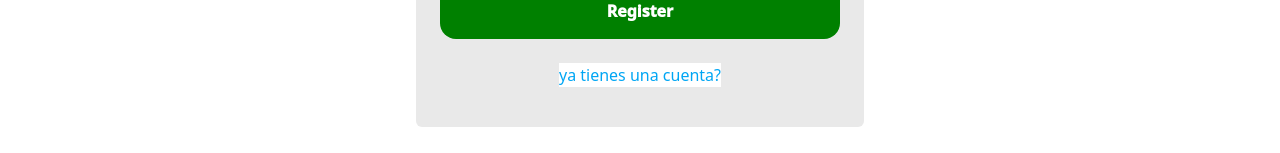
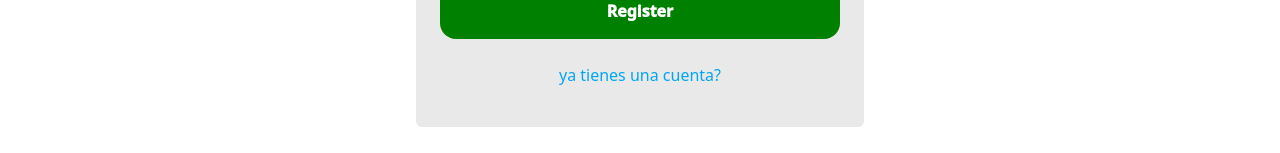
Before and after one commit to Danielve25/App-Dulzura-Vallecaucana, a React (Vite) app in the folder client/: page /register in a window 1280 px wide. Shown: the part 515-668 px from the top of the page. Built offline with nearby package versions, Linux system fonts and the light colour scheme.

Commit message:
cambios menores

```diff
--- a/client/src/pages/LoginPage.jsx
+++ b/client/src/pages/LoginPage.jsx
@@ -26,7 +26,7 @@ function LoginPage() {
   }, [isAuthenticated, navigate, user]);
 
   return (
-    <div className="flex h-[calc(100vh-100px)] items-center justify-center w-full">
+    <div className="flex h-[calc(100vh-100px)] items-center justify-center w-full p-5">
       <div className="max-w-md w-full bg-[#E9E9E9] px-6 p-10 rounded-md">
         {signinErrors.map((error, i) => (
           <div key={i} className="bg-red-500 p-2 text-white text">
--- a/client/src/pages/RegisterPage.jsx
+++ b/client/src/pages/RegisterPage.jsx
@@ -22,7 +22,7 @@ function RegisterPage() {
   });
 
   return (
-    <div className="flex h-[calc(100vh-100px)] items-center justify-center w-full">
+    <div className="flex h-[calc(100vh-100px)] items-center justify-center w-full p-5">
       <div className="  max-w-md w-full bg-[#E9E9E9] px-6 p-10 rounded-md">
         {RegisterErrors.map((error, i) => (
           <div key={i} className="bg-red-500 p-2 text-white">
@@ -80,7 +80,7 @@ function RegisterPage() {
           </button>
         </form>
         <p className="flex justify-center">
-          <Link to="/login" className="text-sky-500 bg-white">
+          <Link to="/login" className="text-sky-500 ">
             ya tienes una cuenta?
           </Link>
         </p>
```
